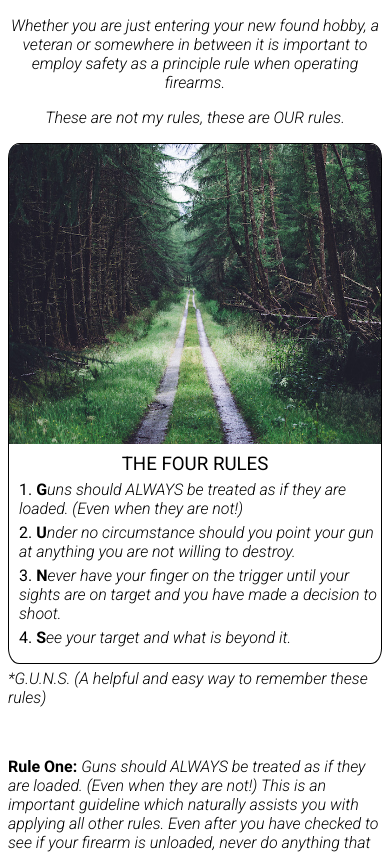
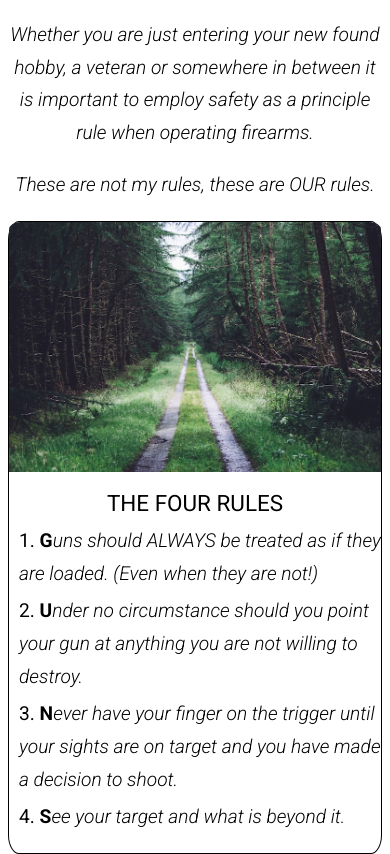
Before and after one commit to RichardFelix/fourGunRules_Websiste, a website built with webpack: page plainJaneTester/src/index.html in a window 390 px wide. Shown: the top 854 px of the page. Built offline with nearby package versions, Linux system fonts and the light colour scheme.

Commit message:
style: added line-height and font-size of easier reading

```diff
--- a/plainJaneTester/css/styles.css
+++ b/plainJaneTester/src/css/styles.css
@@ -1,5 +1,7 @@
 body{
   font-family: 'Roboto', sans-serif;
+  line-height: 1.7em;
+  font-size: 1.2em;
 }
 section{
   margin: 2% 10%;
@@ -20,6 +22,7 @@ img{
 summary{
   border: solid 1px #000;
   border-radius: 3%;
+
 }
 .note{
   margin-bottom: 50px;
@@ -73,6 +76,9 @@ footer{
   section{
     margin: 2% 0;
   }
+  img{
+    height: 250px;
+  }
 }
 @media (min-width: 768px){
   .rule{
--- a/plainJaneTester/index.html
+++ b/plainJaneTester/src/index.html
@@ -22,7 +22,10 @@
       </header>
 
       <summary>
+        <div classs='imgDiv'>
           <img src='./img/road.jpg' alt='road'/>
+        </div>
+        <div class='rulesDiv'>
           <p class='rules margin5px'>
             <h3 class='title center margin5px'>THE FOUR RULES</h3>
             <div class='ruleContainer'>
@@ -40,6 +43,7 @@
               </div>
             </div>
           </p>
+        </div>
       </summary>
 
       <div class='note italic'>
```
Also changed, not shown: plainJaneTester/dist/css/styles.css (added), plainJaneTester/dist/img/road.jpg (added), plainJaneTester/dist/index.html (added), plainJaneTester/img/road.jpg (deleted), plainJaneTester/src/img/road.jpg (added). Lines whose indentation alone changed are shown as unchanged.
